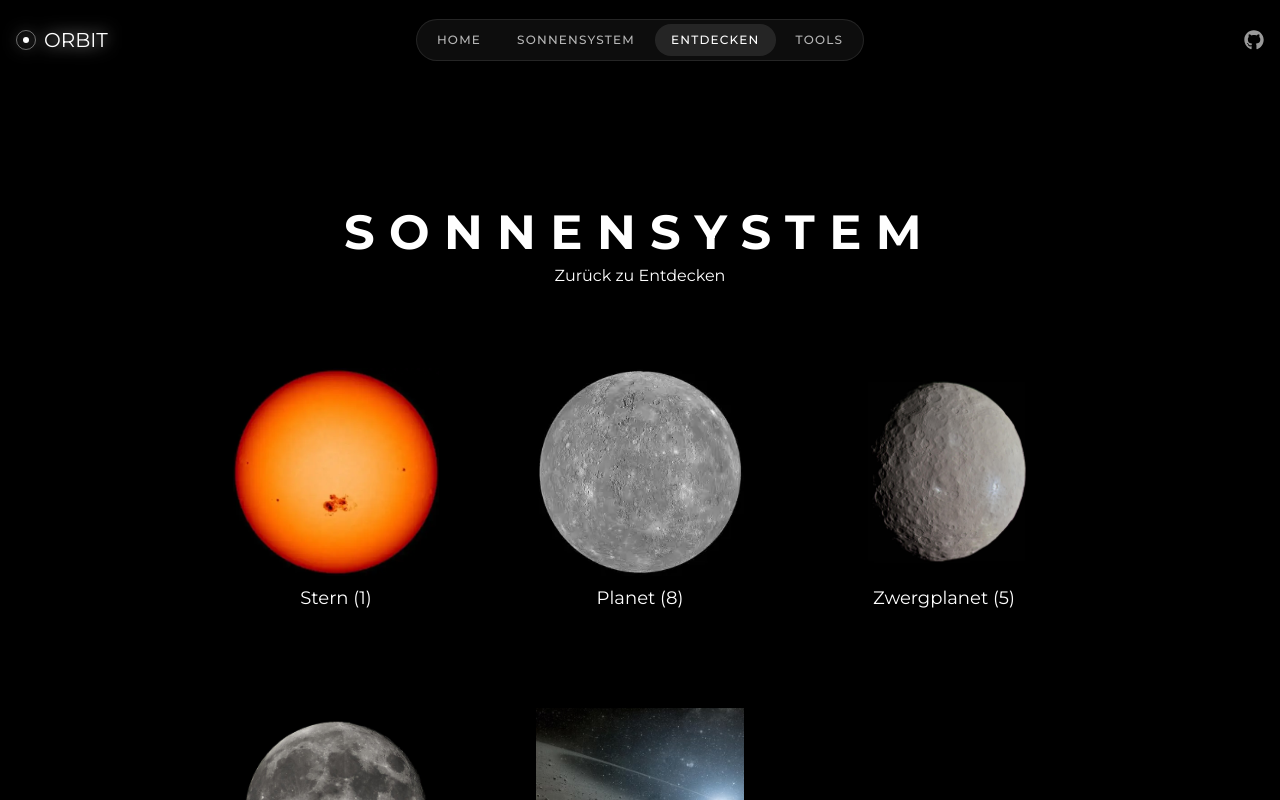
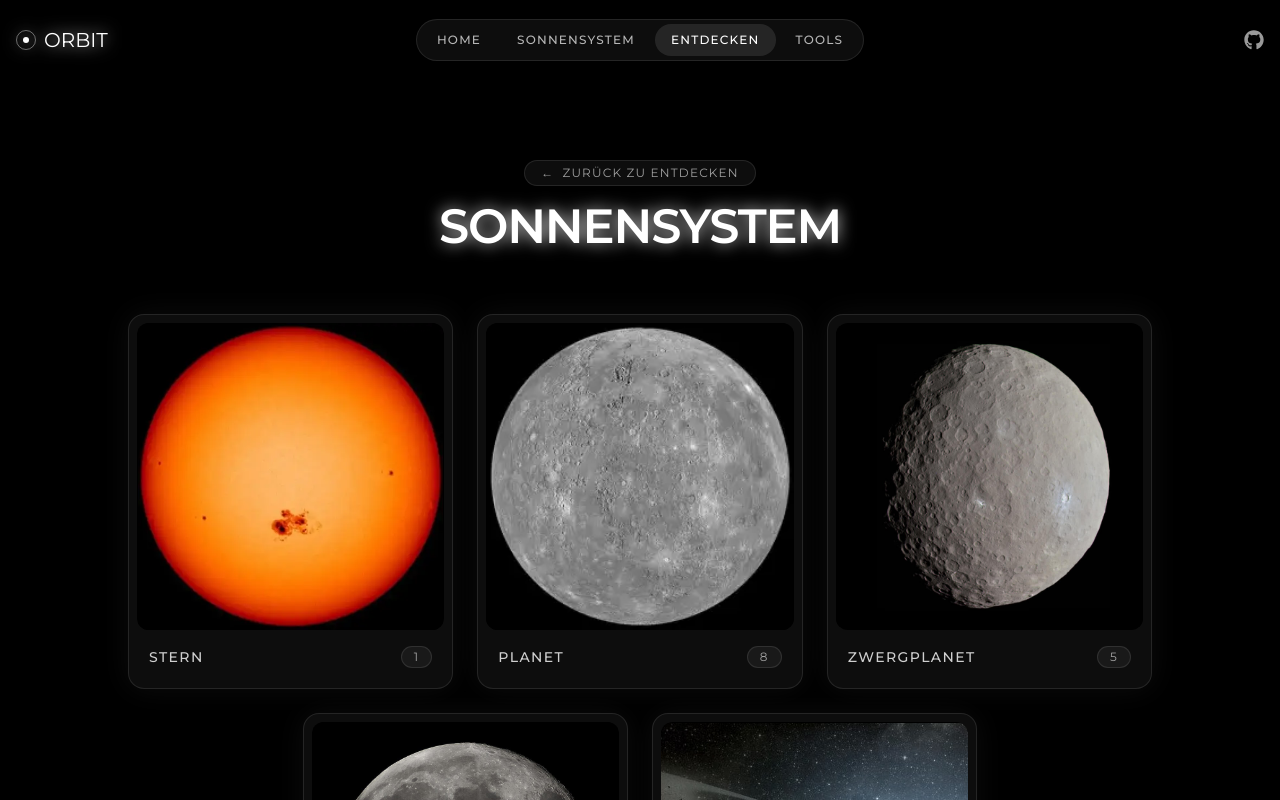
Before and after one commit to zeroequalsone/orbit, a Next.js app: page /explore/solar-system in a window 1280 px wide. Shown: the top 800 px of the page. Built offline with nearby package versions, Linux system fonts and the light colour scheme.

Commit message:
feat(explore): redesign explore solar system page

```diff
--- a/app/explore/solar-system/page.tsx
+++ b/app/explore/solar-system/page.tsx
@@ -29,33 +29,53 @@ const calculateTypeAmount = [
 
 export default function ExploreSolarSystem() {
   return (
-    <div className="flex justify-center min-h-screen">
-      <div className="flex items-center flex-col gap-20 w-4/5 py-52">
-        <div className="flex flex-col items-center gap-2">
-          <h1 className="text-5xl font-bold uppercase tracking-[0.3em]">
+    <div className="flex flex-col w-full max-w-7xl mx-auto items-center px-4 pb-24 pt-40">
+      <div className="flex flex-col items-center gap-16">
+        {/* Eyebrow + Heading */}
+        <div className="flex flex-col items-center gap-4 text-center">
+          <Link
+            href={`../explore`}
+            className="group inline-flex items-center gap-2 rounded-full border border-white/10 bg-white/5 px-4 py-1 text-xs uppercase tracking-widest text-white/60 transition-colors hover:border-white/20 hover:bg-white/10 hover:text-white"
+          >
+            <span
+              aria-hidden
+              className="transition-transform group-hover:-translate-x-0.5"
+            >
+              ←
+            </span>
+            Zurück zu Entdecken
+          </Link>
+          <h1 className="text-3xl font-semibold uppercase tracking-tight text-white drop-shadow-[0_0_8px_rgba(255,255,255,0.8)] md:text-5xl">
             Sonnensystem
           </h1>
-          <Link href={`../explore`}>Zurück zu Entdecken</Link>
         </div>
-        <div className="grid grid-cols-3 place-items-center gap-24">
+
+        {/* Grid */}
+        <div className="flex max-w-5xl flex-wrap justify-center gap-6">
           {calculateTypeAmount.map(
             ([type, amount, displayImageUrl, slug], index) => (
               <Link
                 href={`${slug}`}
                 key={index}
-                className="w-52 hover:scale-105 duration-200 transition-transform"
+                className="group flex w-full flex-col gap-4 rounded-2xl border border-white/10 bg-white/5 p-2 shadow-[0_0_30px_rgba(255,255,255,0.05)] transition-all duration-300 hover:-translate-y-1 hover:border-white/20 hover:bg-white/10 sm:w-[calc(50%-12px)] lg:w-[calc(33.333%-16px)]"
               >
-                <div className="size-52">
+                {/* Bild */}
+                <div className="relative aspect-square overflow-hidden rounded-xl">
                   <img
-                    className="w-full h-full object-contain bg-black"
+                    className="h-full w-full bg-black object-contain transition-transform duration-500 group-hover:scale-105"
                     src={`${displayImageUrl}`}
                     loading="lazy"
                   />
                 </div>
-                <div className="flex flex-col gap-2 mt-2 justify-center">
-                  <p className="text-center text-lg">
-                    {type} <span>({amount})</span>
+
+                {/* Titel + Anzahl */}
+                <div className="flex items-center justify-between gap-2 px-3 pb-3">
+                  <p className="text-sm font-medium uppercase tracking-widest text-white/80 transition-colors group-hover:text-white">
+                    {type}
                   </p>
+                  <span className="rounded-full border border-white/10 bg-white/5 px-3 py-0.5 text-xs tracking-widest text-white/60">
+                    {amount}
+                  </span>
                 </div>
               </Link>
             ),
```
